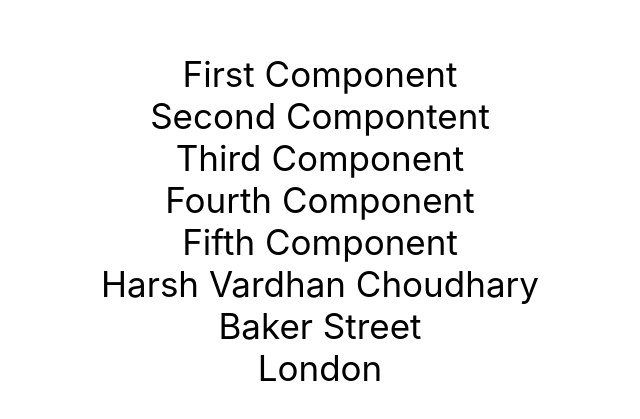
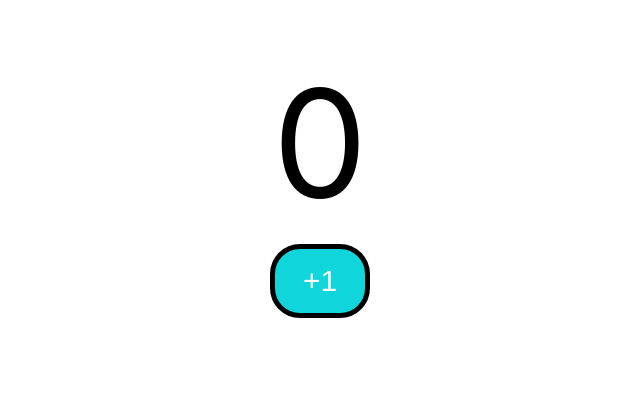
Before and after one commit to Harsh-Vardhan-Choudhary/todo-app, a React (Create React App) app: page / in a window 1280 px wide. Shown: the part 147-566 px from the top of the page, without its empty margins (320-960 px from the left). Built offline with nearby package versions, Linux system fonts and the light colour scheme.

Commit message:
Creating counter span and button  for counter application

```diff
--- a/src/App.js
+++ b/src/App.js
@@ -1,11 +1,11 @@
 import logo from './logo.svg';
 import './App.css';
-import LearningComponent from './components/learning-examples/LearningComponent';
+import Counter from './components/counter/Counter';
 
 function App() {
   return (
     <div className="App">
-      <LearningComponent/>
+      <Counter/>
     </div>
   )
 }
--- /dev/null
+++ b/src/components/counter/Counter.jsx
@@ -0,0 +1,23 @@
+import './counter.css'
+
+export default function Counter() {
+
+    function incrementCounterFunction() {
+        console.log('increment clicked')
+    }
+
+    return (
+        <div className="Counter">
+            <span className="count">0</span>
+            <div>
+                {/* here if we introduces (), paranthesis in function then the function would be called
+                when we will click the button, it will call for several times
+                this is because the onClick is mapped to a function call and then the button would not work
+
+                We want to map onClick to function itself
+                */}
+                <button className="counterButton" onClick={incrementCounterFunction}>+1</button>
+            </div>
+        </div>
+    )
+}
--- /dev/null
+++ b/src/components/counter/counter.css
@@ -0,0 +1,17 @@
+/* Counter.css */
+
+.count {
+    font-size: 150px;
+    padding: 20px;
+}
+
+.counterButton {
+    font-size: 30px;
+    background-color: #10d5db;
+    color: white;
+    width: 100px;
+    margin: 10px;
+    padding: 15px;
+    border: 5px solid black;
+    border-radius: 30px;
+}
```
